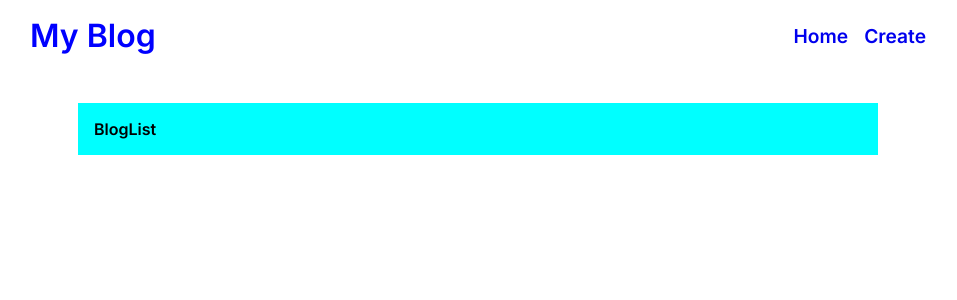
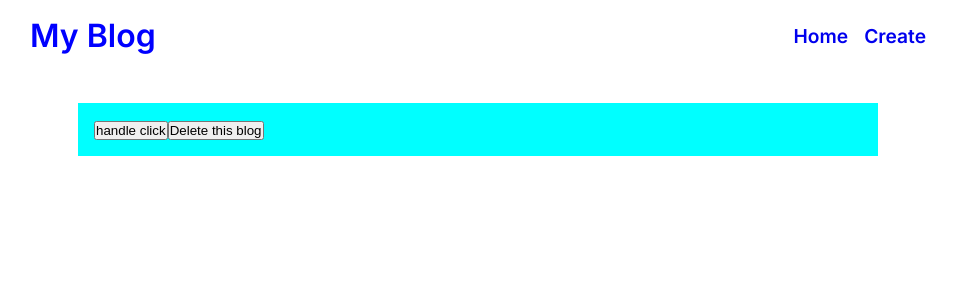
Before and after one commit to webcoderspeed/react-js-2022, a React (Create React App) app: page / in a window 1280 px wide. Shown: the top 300 px of the page, without its empty margins (162-1119 px from the left). Built offline with nearby package versions, Linux system fonts and the light colour scheme.

Commit message:
click event

```diff
--- a/src/components/BlogList/BlogList.jsx
+++ b/src/components/BlogList/BlogList.jsx
@@ -1,10 +1,29 @@
-import React from 'react'
-import './BlogList.css'
+import React from 'react';
+import './BlogList.css';
 
 const BlogList = () => {
+  const handleClick = () => {
+    console.log('Clicked');
+  };
+
+  const handleDelete = ({
+    id, event
+  }) => {
+    console.log('blog deleted', id, event.target);
+  };
+
   return (
-    <div className='blog-list'>BlogList</div>
-  )
-}
+    <div className='blog-list'>
+      <button onClick={handleClick}>handle click</button>
 
-export default BlogList
+      <button onClick={(e) => handleDelete({
+        event:e,
+        id: Math.random()
+      })}>
+        Delete this blog
+      </button>
+    </div>
+  );
+};
+
+export default BlogList;
```
